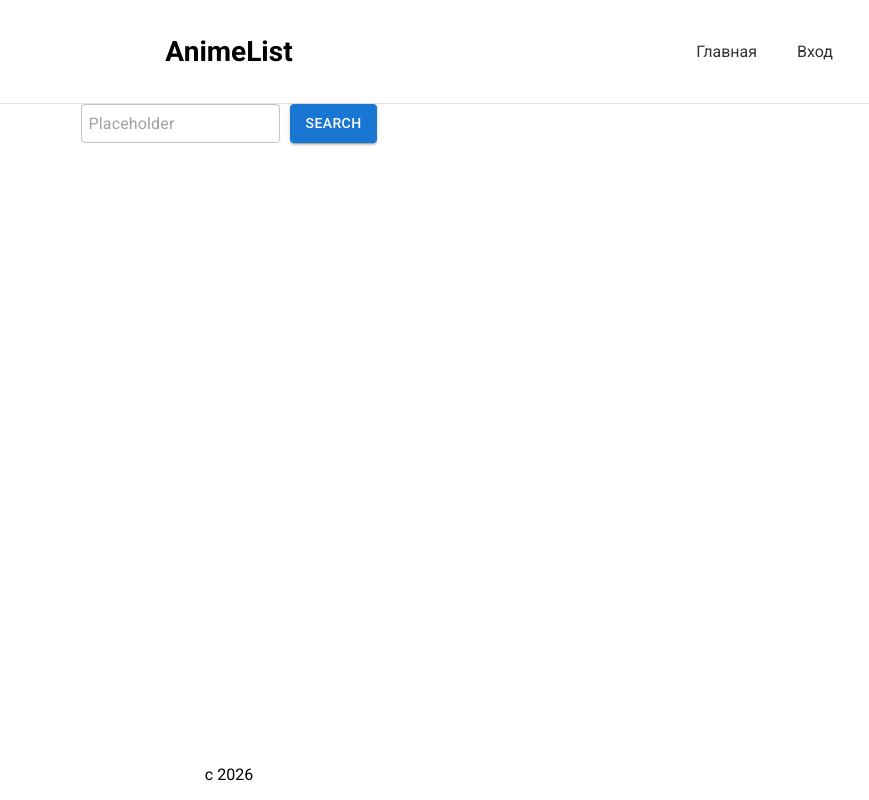
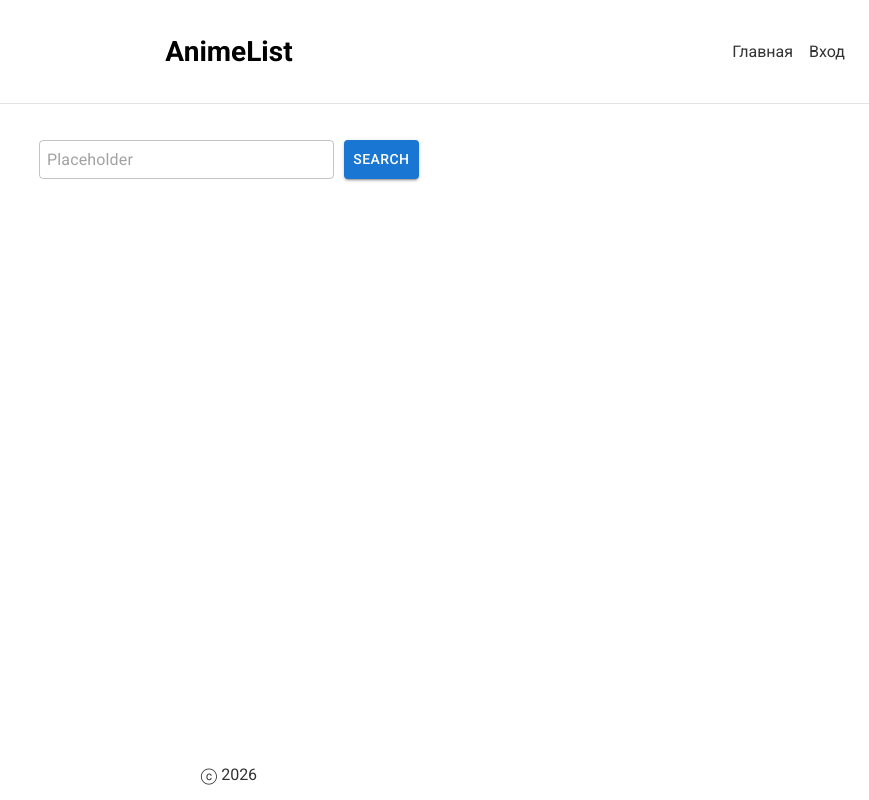
Before and after one commit to JuliaGrid/anime-info, a React (Vite) app: page / in a window 1280 px wide. Shown: the whole page, without its empty margins (411-1280 px from the left). Built offline with nearby package versions, Linux system fonts and the light colour scheme.

Commit message:
fix: some layout fix

```diff
--- a/src/components/Footer/index.tsx
+++ b/src/components/Footer/index.tsx
@@ -1,5 +1,5 @@
 import classes from './styles.module.css';
 
 export function Footer() {
-  return <footer className={classes.footer}>c 2026</footer>;
+  return <footer className={classes.footer}>ⓒ 2026</footer>;
 }
--- a/src/components/Footer/styles.module.css
+++ b/src/components/Footer/styles.module.css
@@ -2,4 +2,5 @@
   margin-top: auto;
   padding: 16px;
   text-align: center;
+  color: #333333;
 }
--- a/src/containers/Controls/index.tsx
+++ b/src/containers/Controls/index.tsx
@@ -15,23 +15,29 @@ export const Controls = (props: IControls) => {
     setInput(e.target.value);
   };
 
+  const eventHandler = (e: React.FormEvent<HTMLFormElement>) => {
+    e.preventDefault();
+    buttonHandler(input);
+  };
+
   return (
-    <div className="controls">
+    <form onSubmit={eventHandler} className="controls">
       <TextField
         className="input"
         onChange={inputHandler}
         placeholder="Placeholder"
         variant="outlined"
         sx={{
+          width: '100%',
           marginRight: '10px',
           '& .MuiInputBase-input': {
             padding: '8px',
           },
         }}
       />
-      <Button variant="contained" onClick={() => buttonHandler(input)}>
+      <Button type="submit" variant="contained">
         Search
       </Button>
-    </div>
+    </form>
   );
 };
--- a/src/containers/Header/styles.module.css
+++ b/src/containers/Header/styles.module.css
@@ -22,11 +22,10 @@
 .header__link {
   color: #333333;
   text-decoration: none;
-  padding: 8px 12px;
   border-radius: 4px;
   transition: background-color 0.2s ease;
 }
 
 .header__link:hover {
-  background-color: #f4f4f4;
+  color: #090909;
 }
--- a/src/pages/MainPage/style.css
+++ b/src/pages/MainPage/style.css
@@ -3,6 +3,7 @@
 }
 
 .wrapper {
-  width: fit-content;
+  width: 380px;
   margin: auto;
+  margin-top: 36px;
 }
```
Also changed, not shown: src/components/Item/style.module.css (+0 -65 lines).
